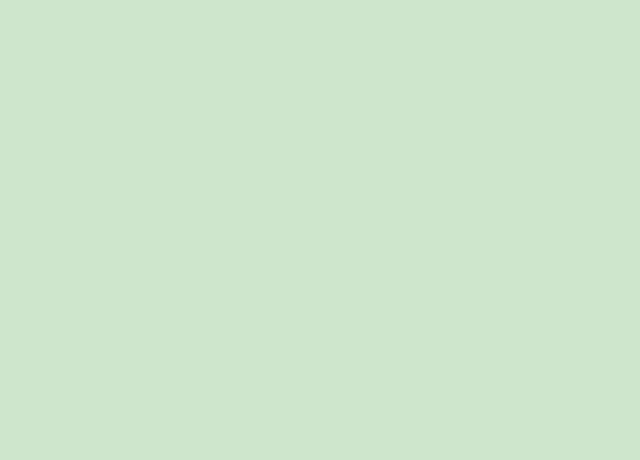
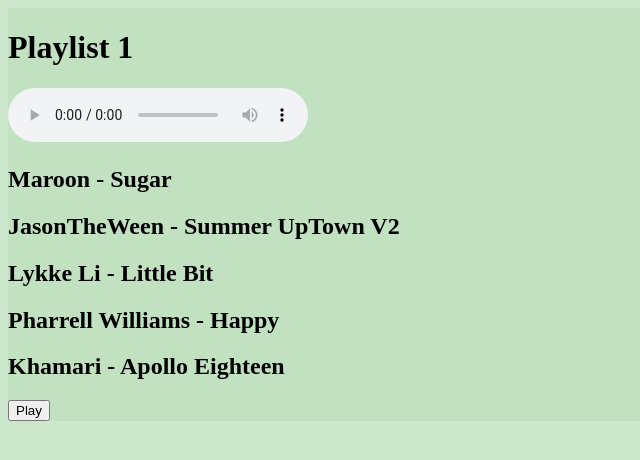
Before and after one commit to MarsP1/MusicApp, a React (Vite) app: page /playlist/1 in a window 1280 px wide. Before the commit this address had no page. Shown: the top 460 px of the page, without its empty margins (0-640 px from the left). Built offline with nearby package versions, Linux system fonts and the light colour scheme.

Commit message:
Player page rough draft

```diff
--- a/src/App.jsx
+++ b/src/App.jsx
@@ -3,6 +3,7 @@
 import "./CSS/App.css";
 
 import Home from "./Pages/HomePage.jsx";
+import Player from "./Pages/Player.jsx";
 
 
 function App() {
@@ -13,7 +14,7 @@
 
         <Routes>
           <Route path="/" element={<Home />} />
-
+          <Route path="/playlist/:id" element={<Player/>} />
         </Routes>
       </div>
     </BrowserRouter>
--- a/src/Components/HomeComponents/Library.jsx
+++ b/src/Components/HomeComponents/Library.jsx
@@ -1,6 +1,7 @@
 import { Link } from "react-router-dom"
 
 import LibraryWindow from "../../assets/LibraryWindow.svg";
+import TestPlaylist from "../../Data/TestPlaylist.jsx";
 
 function Library() {
 
@@ -10,21 +11,14 @@
 
             <div className="PlaylistGrid">
 
-                <Link className="PlaylistLink" to="/playlist/1">
-                    <img className="Playlist" src="https://media.discordapp.net/attachments/710615755254661250/1503870692008001788/maxresdefault.png?ex=6a04ec39&is=6a039ab9&hm=942e88eba97237372c142e3958afba38610eee80a6a71428a8c86ad23065f4d4&=&format=webp&quality=lossless" />
-                </Link>
+                {TestPlaylist.map((playlist) => (
+                    <Link className="PlaylistLink" to={`/playlist/${playlist.id}`}>
+                        <img className="Playlist" src={playlist.thumbnail}/>
+                    </Link>
+                ))}
 
-                <Link className="PlaylistLink" to="/playlist/2">
-                    <img className="Playlist" src="https://i.pinimg.com/1200x/21/1c/35/211c354548a872dc63622437075c772b.jpg" />
-                </Link>
 
-                <Link className="PlaylistLink" to="/playlist/3">
-                    <img className="Playlist" src="https://i.pinimg.com/1200x/60/f7/81/60f781946aa41b1c22d755da984f3fa4.jpg" />
-                </Link>
 
-                <Link className="PlaylistLink" to="/playlist/4">
-                    <img className="Playlist" src="https://i.pinimg.com/736x/81/db/76/81db76f4fed6412ffd5982e15fcad036.jpg" />
-                </Link>
 
             </div>
 
--- /dev/null
+++ b/src/Components/PlayerComponents/PlayPlaylist.jsx
@@ -0,0 +1,69 @@
+import { useRef, useState } from "react";
+
+import { convertFileSrc } from "@tauri-apps/api/core";
+import { join } from "@tauri-apps/api/path";
+import { resolveResource } from "@tauri-apps/api/path";
+
+import TestPlaylist from "../../Data/TestPlaylist.jsx";
+
+
+
+function Playlist({playerid}) {
+
+    const playlist = TestPlaylist.find(p => p.id == playerid)
+
+    if (!playlist) {
+        return <h1>Playlist not found</h1>
+    }
+
+
+    const audioRef = useRef(null);
+    const [songCurrent, setSongCurrent] = useState(0);
+
+    const playSong = async (index) => {
+        if (!audioRef.current) {
+            return;
+        }
+
+        const fileSource = playlist.songs[index].source;
+        const resourcePath = await resolveResource(await join("MP3s", fileSource));
+        const src = convertFileSrc(resourcePath);
+
+        audioRef.current.src = src;
+        audioRef.current.play();
+    };
+
+    return(
+
+        <div>
+
+            <h1>{playlist.name}</h1>
+
+            <audio
+                ref={audioRef}
+                controls
+            />
+
+
+            {playlist.songs.map((song, index)=> (
+                    <h2>{song.title}</h2>
+
+            ))}
+
+
+            <button onClick={() => playSong(songCurrent)}>
+                Play
+            </button>
+
+
+
+
+
+
+
+
+
+        </div>
+    )
+};
+export default Playlist;
--- a/src/Data/TestPlaylist.jsx
+++ b/src/Data/TestPlaylist.jsx
@@ -1,6 +1,8 @@
-const playlists = {
-    playlist1: {
+const playlists = [
+    {
+        id: 1,
         name: "Playlist 1",
+        thumbnail: "https://media.discordapp.net/attachments/710615755254661250/1503870692008001788/maxresdefault.png?ex=6a04ec39&is=6a039ab9&hm=942e88eba97237372c142e3958afba38610eee80a6a71428a8c86ad23065f4d4&=&format=webp&quality=lossless",
         songs: [
             {
                 title: "Maroon - Sugar",
@@ -24,11 +26,24 @@
             }
         ]
     },
-
-    playlist2: {
+    {
+        id: 2,
         name: "Playlist 2",
+        thumbnail: "https://i.pinimg.com/1200x/21/1c/35/211c354548a872dc63622437075c772b.jpg",
+        songs: []
+    },
+        {
+        id: 3,
+        name: "Playlist 3",
+        thumbnail: "https://i.pinimg.com/1200x/60/f7/81/60f781946aa41b1c22d755da984f3fa4.jpg",
+        songs: []
+    },
+        {
+        id: 4,
+        name: "Playlist 4",
+        thumbnail: "https://i.pinimg.com/736x/81/db/76/81db76f4fed6412ffd5982e15fcad036.jpg",
         songs: []
     }
-};
+];
 
 export default playlists;
--- a/src/Pages/HomePage.jsx
+++ b/src/Pages/HomePage.jsx
@@ -1,4 +1,4 @@
-import Test from "../Components/PlayingComponents/test.jsx";
+import Test from "../Components/PlayerComponents/test.jsx";
 import Library from "../Components/HomeComponents/Library.jsx";
 
 import "../CSS/Library.css"
--- a/src/Pages/Player.jsx
+++ b/src/Pages/Player.jsx
@@ -1,19 +1,20 @@
 import { useParams } from "react-router-dom"
 
-import Library from "../Components/HomeComponents/Library";
-
-
-
+import Playlist from "../Components/PlayerComponents/PlayPlaylist";
+import TestPlaylist from "../Data/TestPlaylist.jsx";
 
 
 function Player() {
 
     const { id } = useParams();
 
+
+
     return (
 
         <>
-            <Library playerid={id} />
+            <Playlist playerid={id}/>
+
 
         </>
     )
```
Also changed, not shown: src/Components/PlayerComponents/test.jsx (renamed from src/Components/PlayingComponents/test.jsx).
